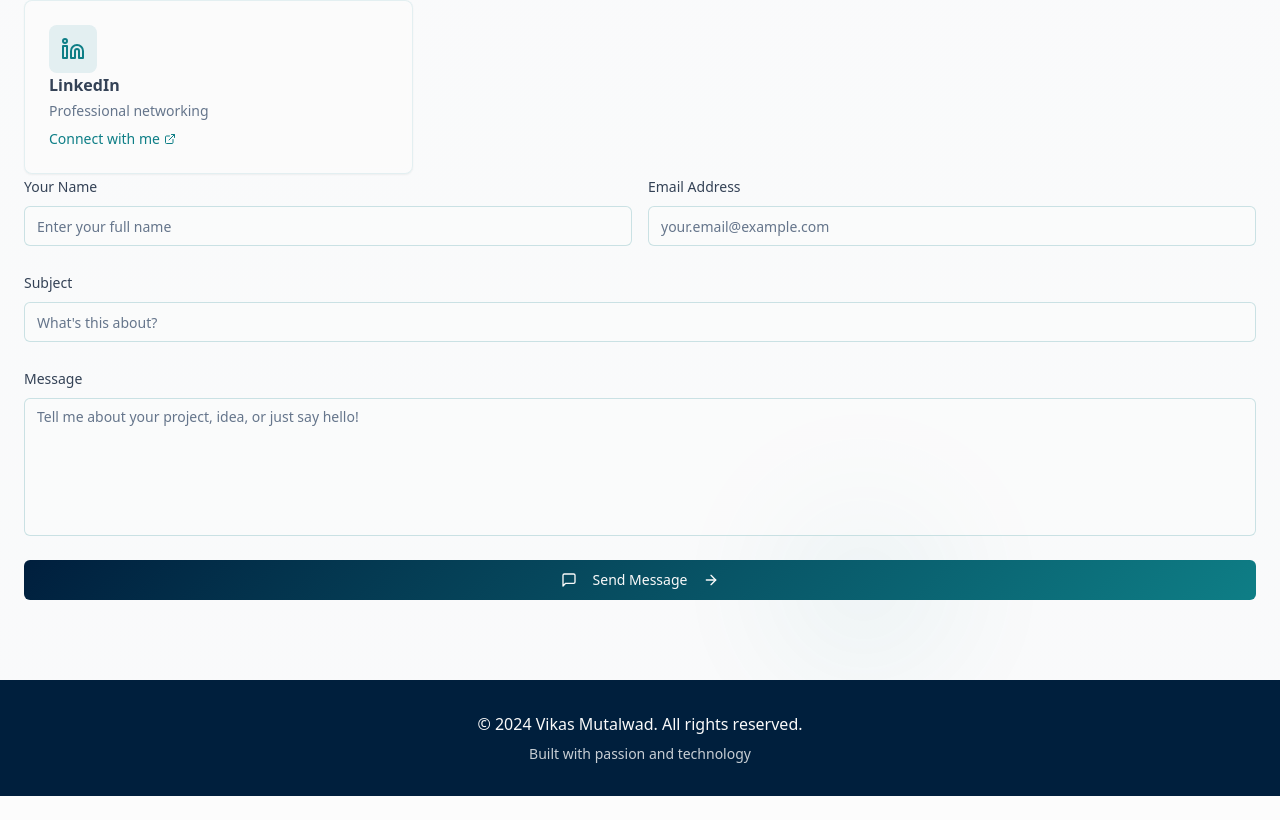
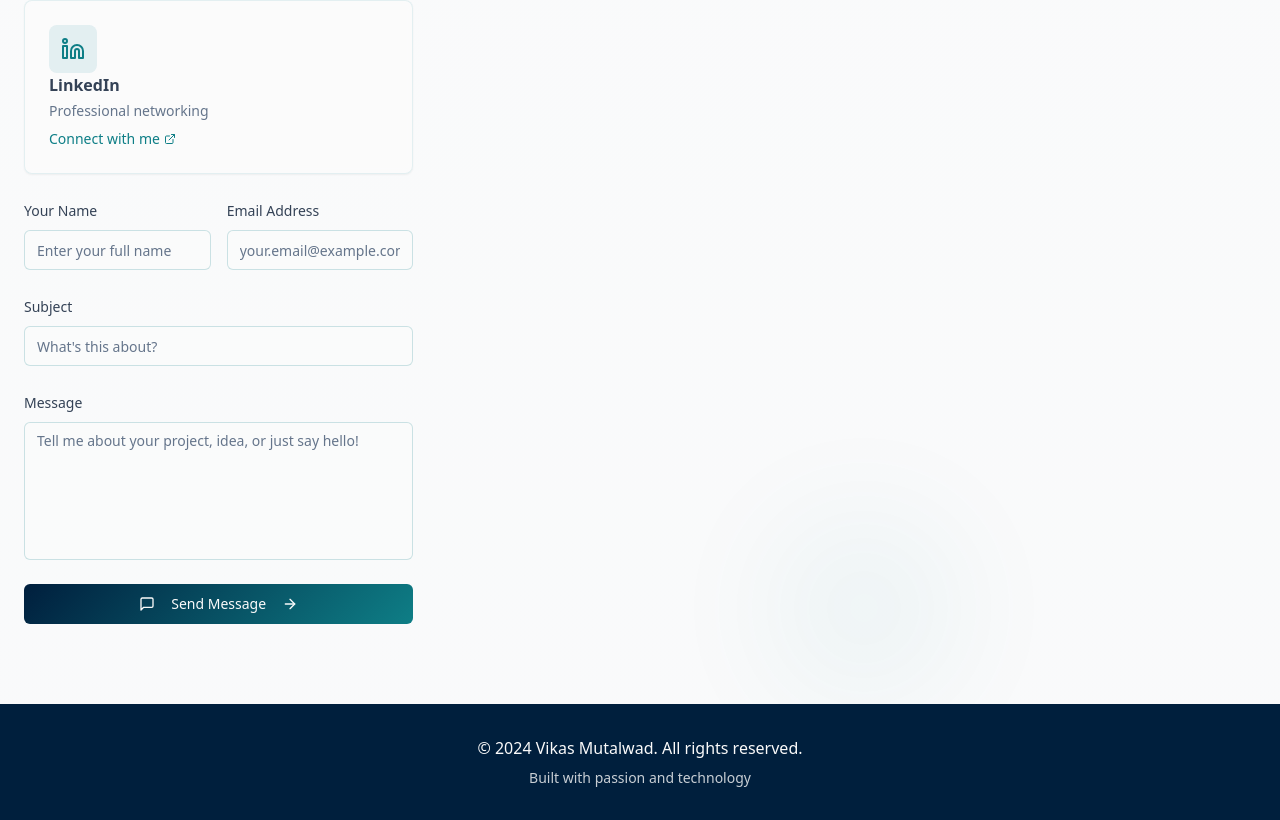
Before and after one commit to VikasMutalwad/Portfolio, a React (Vite) app: page / in a window 1280 px wide. Shown: the part 6831-7651 px from the top of the page. Before the commit the page ends 7627 px from the top, so only its background shows below. Built offline with nearby package versions, Linux system fonts and the light colour scheme.

Commit message:
added email.js

```diff
--- a/src/pages/Index.tsx
+++ b/src/pages/Index.tsx
@@ -820,9 +820,10 @@ const Index = () => {
                     </div>
                   </CardContent>
                 </Card>
+               <ContactForm />
               </div>
                </div>
-              <ContactForm />
+
 
 
         </div>
```
